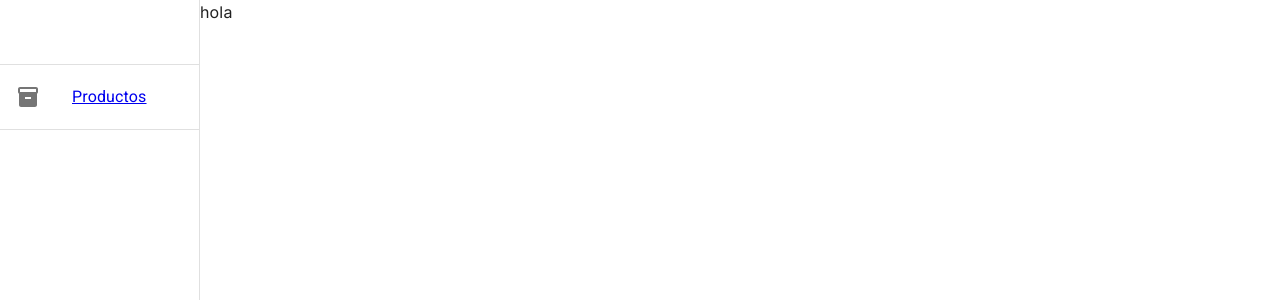
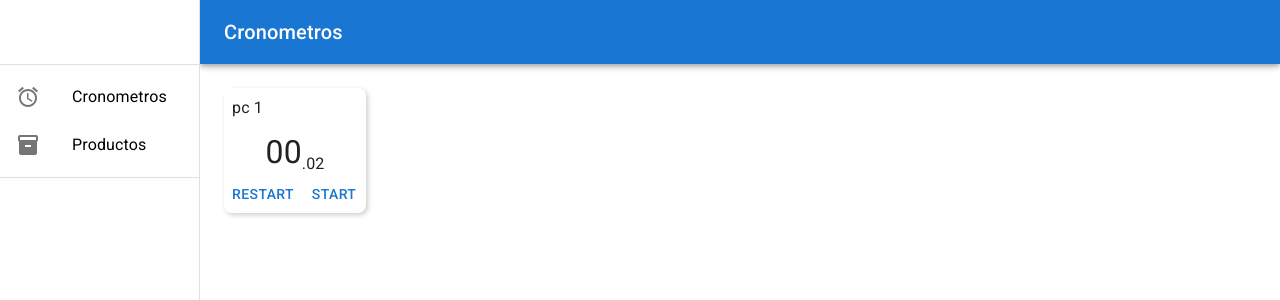
Before and after one commit to zovalger/JEANGER-APP, a Next.js app: page /dashboard/stopwatch in a window 1280 px wide. Shown: the top 300 px of the page. Built offline with nearby package versions, Linux system fonts and the light colour scheme; no server answers.

Commit message:
add: basic contorller stopwatch

```diff
--- a/package.json
+++ b/package.json
@@ -22,6 +22,7 @@
 		"eslint": "8.44.0",
 		"eslint-config-next": "13.4.9",
 		"formik": "^2.4.2",
+		"moment": "^2.29.4",
 		"next": "13.4.9",
 		"react": "18.2.0",
 		"react-dom": "18.2.0",
--- /dev/null
+++ b/src/api/Stopwatch.api.ts
@@ -0,0 +1,10 @@
+import { PROXY } from "@/config";
+import {Stopwatch } from "@/types";
+import axios from "axios";
+
+const url = `${PROXY}/api/stopwatch`;
+
+// ***************** consultas	*****************
+
+export const getAllStopwatchRequest = async (): Promise<Stopwatch[]> =>
+	(await axios.get(`${url}`)).data;
--- a/src/app/dashboard/components/AsidePanelLinks.tsx
+++ b/src/app/dashboard/components/AsidePanelLinks.tsx
@@ -17,7 +17,7 @@ const AsidePanelLinks = (
 		<Divider />
 		<List>
 			{moduleOptionsList.map((m) => (
-				<Link href={m.link} key={uuid()}>
+				<Link href={m.link} key={uuid()} style={{textDecoration:"none",color:"black"}}>
 					<ListItem disablePadding>
 						<ListItemButton>
 							<ListItemIcon>{<m.icon />}</ListItemIcon>
--- /dev/null
+++ b/src/app/dashboard/stopwatch/components/TimerItem.tsx
@@ -0,0 +1,130 @@
+import { useStopwatchContext } from "@/contexts/Stopwatch.context";
+import { Stopwatch } from "@/types";
+import { milisecondsToTime } from "@/utils/milisecondsToTime";
+import { Box, Button } from "@mui/material";
+import { useEffect, useState } from "react";
+
+interface props {
+	data: Stopwatch;
+}
+// _id, name, accumulatedTime, timeSeted, timeDate
+
+export default function TimerItem({ data }: props) {
+	const [timer, setTimer] = useState<Stopwatch>(data);
+
+	const { sendUpdateStopwatch, sendDeleteStopwatch } = useStopwatchContext();
+
+	const [referenceTime, setReferenceTime] = useState(Date.now());
+
+	useEffect(() => {
+		setInterval(() => {
+			setReferenceTime(Date.now());
+		}, 800);
+	}, []);
+
+	useEffect(() => {
+		if (!data) return;
+
+		setTimer(data);
+	}, [data]);
+
+	const onStart = () => {
+		const { accumulatedTime, timeDate } = timer;
+
+		const newTimeDate = timeDate
+			? timeDate
+			: accumulatedTime
+			? new Date(Date.now() - accumulatedTime)
+			: new Date(Date.now());
+
+		const newTimer = { ...timer, timeDate: newTimeDate, accumulatedTime: 0 };
+		setTimer(newTimer);
+		sendUpdateStopwatch(newTimer);
+	};
+
+	const onPause = () => {
+		const { timeDate, accumulatedTime } = timer;
+
+		if (!timeDate) return;
+
+		const newAccumulatedTime = timeDate
+			? Date.now() - new Date(timeDate).getTime()
+			: accumulatedTime;
+
+		const newTimer = {
+			...timer,
+			accumulatedTime: newAccumulatedTime,
+			timeDate: null,
+		};
+		setTimer(newTimer);
+		sendUpdateStopwatch(newTimer);
+	};
+
+	const onRestart = () => {
+		const newTimer = {
+			...timer,
+			accumulatedTime: 0,
+			timeSeted: 0,
+			timeDate: null,
+		};
+		setTimer(newTimer);
+		sendUpdateStopwatch(newTimer);
+	};
+
+	const getTime = (): {
+		format: { time: string; ms: string };
+		time: number;
+	} => {
+		const { timeDate, accumulatedTime } = timer;
+
+		const time = timeDate
+			? referenceTime - new Date(timeDate).getTime()
+			: accumulatedTime;
+
+		const format = milisecondsToTime(time);
+
+		return { format, time };
+	};
+
+	return (
+		<Box
+			sx={{
+				borderRadius: "8px",
+				boxShadow: "2px 2px 5px #0003",
+				display: "inline-block",
+			}}
+		>
+			{/* <Box>
+				<Button>cambiar</Button>
+			</Box> */}
+			<Box>
+				<Box sx={{m:".5rem"}}>{timer.name}</Box>
+				<Box sx={{ display: "flex",alignItems:"flex-end" ,justifyContent:"center",}}>
+					<Box sx={{ fontSize: "2rem" }}>{getTime().format.time}</Box>
+					<Box sx={{ fontSize: "1rem" }}>{getTime().format.ms}</Box>
+				</Box>
+				{/* <Box>{timer.accumulatedTime}</Box> */}
+				{/* <Box>{timer.timeSeted}</Box> */}
+			</Box>
+			<Box sx={{ display: "flex" }}>
+				<Button
+					disabled={!!timer.timeDate}
+					onClick={onRestart}
+					sx={{ flexGrow: 1 }}
+				>
+					Restart
+				</Button>
+
+				{!!timer.timeDate ? (
+					<Button onClick={onPause} sx={{ flexGrow: 1 }}>
+						Pause
+					</Button>
+				) : (
+					<Button onClick={onStart} sx={{ flexGrow: 1 }}>
+						Start
+					</Button>
+				)}
+			</Box>
+		</Box>
+	);
+}
--- a/src/app/dashboard/stopwatch/page.tsx
+++ b/src/app/dashboard/stopwatch/page.tsx
@@ -1,3 +1,55 @@
-const a = ()=><div>hola</div>
+"use client";
 
-export default  a
+import { useState } from "react";
+import Box from "@mui/material/Box";
+import Toolbar from "@mui/material/Toolbar";
+import { IconButton } from "@mui/material";
+import AddIcon from "@mui/icons-material/Add";
+
+import { asidePanelDashboardWidth } from "@/config";
+import AppBarModule from "@/app/components/AppBarModule";
+import { useStopwatchContext } from "@/contexts/Stopwatch.context";
+import TimerItem from "./components/TimerItem";
+
+export default function StopwatchHome() {
+	const { stopwatches } = useStopwatchContext();
+	return (
+		<>
+			<AppBarModule
+				name="Cronometros"
+				right={
+					<></>
+					// <IconButton
+					// 	color="inherit"
+					// 	aria-label="open drawer"
+					// 	edge="end"
+					// 	onClick={() => {
+					// 		setopenProductForm(true);
+					// 	}}
+					// 	// sx={{ mr: 2}}
+					// >
+					// 	<AddIcon />
+					// </IconButton>
+				}
+			/>
+
+			<Box
+				component="main"
+				sx={{
+					flexGrow: 1,
+					p: 3,
+					width: { sm: `calc(100% - ${asidePanelDashboardWidth}px)` },
+					height: "100vh",
+					overflow: "hidden",
+					overflowY: "scroll",
+				}}
+			>
+				<Toolbar />
+
+				{stopwatches.map((t) => (
+					<TimerItem key={t._id} data={t} />
+				))}
+			</Box>
+		</>
+	);
+}
--- a/src/app/layout.tsx
+++ b/src/app/layout.tsx
@@ -1,6 +1,6 @@
 import "./globals.css";
 import type { Metadata } from "next";
-import { Inter } from "next/font/google";
+//import { Inter } from "next/font/google";
 import CssBaseline from "@mui/material/CssBaseline";
 
 import "@fontsource/roboto/300.css";
@@ -10,7 +10,7 @@ import "@fontsource/roboto/700.css";
 import { GlobalContextProvider } from "@/contexts/Global.context";
 import { ProductContextProvider } from "@/contexts/Product.context";
 
-const inter = Inter({ subsets: ["latin"] });
+//const inter = Inter({ subsets: ["latin"] });
 
 export const metadata: Metadata = {
 	title: "Jeanger App",
@@ -31,7 +31,12 @@ export default function RootLayout({
 			<GlobalContextProvider>
 				<ProductContextProvider>
 					<CssBaseline />
-					<body className={inter.className}>{children}</body>
+					<body
+
+					//</ProductContextProvider>className={inter.className					}
+					>
+						{children}
+					</body>
 				</ProductContextProvider>
 			</GlobalContextProvider>
 		</html>
--- a/src/app/page.tsx
+++ b/src/app/page.tsx
@@ -10,7 +10,7 @@ interface Props {
 		 * Injected by the documentation to work in an iframe.
 		 * You won't need it on your project.
 		 */
-	window?: () => Window;
+		// window?: () => Window;
 	}
 
 export default function Home(props: Props) {
--- a/src/config/moduleOptionsList.ts
+++ b/src/config/moduleOptionsList.ts
@@ -1,10 +1,19 @@
 import Inventory2Icon from "@mui/icons-material/Inventory2";
+import AccessAlarmIcon from "@mui/icons-material/AccessAlarm";
+
 const moduleOptionsList = [
+	{
+		name: "Cronometros",
+		icon: AccessAlarmIcon,
+		link: "/dashboard/stopwatch"
+	},
 	{
 		name: "Productos",
 		icon: Inventory2Icon,
     link: "/dashboard/products"
 	},
+
+
 ];
 
 export default moduleOptionsList;
--- a/src/contexts/Stopwatch.context.tsx
+++ b/src/contexts/Stopwatch.context.tsx
@@ -12,24 +12,59 @@ import {
 } from "react";
 import { PROXY } from "@/config";
 import { StopwatchEvents } from "@/config/SocketEventsSystem";
+import { getAllStopwatchRequest } from "@/api/Stopwatch.api";
+import { log } from "console";
 
 interface ContextProps {
 	stopwatches: Stopwatch[];
 	setStopwatches: Dispatch<SetStateAction<Stopwatch[]>>;
-}
 
-interface productsIndexed {
-	[productId: string]: Stopwatch;
+	sendCreateStopwatch(data: Stopwatch): void;
+	sendUpdateStopwatch(data: Stopwatch): void;
+	sendDeleteStopwatch(_id: string): void;
 }
 
 const StopwatchContext = createContext<ContextProps>({
-	stopwatches: [],
+	stopwatches: [
+		{
+			_id: "1",
+			name: "pc 1",
+			timeDate: null,
+			accumulatedTime: 20,
+			timeSeted: 360,
+		},
+	],
 	setStopwatches: (): Stopwatch[] => [],
+	sendCreateStopwatch: (data: Stopwatch): void => {},
+	sendUpdateStopwatch: (data: Stopwatch): void => {},
+	sendDeleteStopwatch: (_id: string): void => {},
 });
 
 export const StopwatchContextProvider = ({ children }: propsWithChildren) => {
 	const [socket, setSocket] = useState<Socket | null>(null);
-	const [stopwatches, setStopwatches] = useState<Stopwatch[]>([]);
+
+	const [stopwatches, setStopwatches] = useState<Stopwatch[]>([
+		{
+			_id: "1",
+			name: "pc 1",
+			timeDate: null,
+			accumulatedTime: 0,
+			timeSeted: 0,
+		},
+		{
+			_id: "2",
+			name: "pc 2",
+			timeDate: null,
+			accumulatedTime: 0,
+			timeSeted: 0,
+		},
+	]);
+
+	useEffect(() => {
+		getAllStopwatchRequest()
+			.then((data) => setStopwatches(data))
+			.catch((error) => console.log(error));
+	}, []);
 
 	// ****************************************************************************
 	// 										          Funciones de gestion
@@ -62,11 +97,14 @@ export const StopwatchContextProvider = ({ children }: propsWithChildren) => {
 	useEffect(() => {
 		if (socket) return;
 
-		const soc = io(`${PROXY}`);
+		try {
+			const soc = io(`${PROXY}`);
 
-		setSocket(soc);
-		setListeners(soc);
-
+			setSocket(soc);
+			setListeners(soc);
+		} catch (error) {
+			console.log(error);
+		}
 		// return () => {
 		// 	second;
 		// };
@@ -96,7 +134,15 @@ export const StopwatchContextProvider = ({ children }: propsWithChildren) => {
 	};
 
 	return (
-		<StopwatchContext.Provider value={{ stopwatches, setStopwatches }}>
+		<StopwatchContext.Provider
+			value={{
+				stopwatches,
+				setStopwatches,
+				sendCreateStopwatch,
+				sendUpdateStopwatch,
+				sendDeleteStopwatch,
+			}}
+		>
 			{children}
 		</StopwatchContext.Provider>
 	);
--- /dev/null
+++ b/src/utils/milisecondsToTime.ts
@@ -0,0 +1,49 @@
+export function addZero(n: number) {
+	n = Math.abs(n);
+
+	return (n < 10 ? "0" : "") + n;
+}
+
+export function milisecondsToTime(
+	s: number,
+	op = {
+		hrs: true,
+		mins: true,
+		secs: true,
+		ms: true,
+		msUnjoin: false,
+		inObject: false,
+	}
+) {
+	let ms = s % 1000;
+	s = (s - ms) / 1000;
+	let secs = s % 60;
+	s = (s - secs) / 60;
+	let mins = s % 60;
+	let hrs = (s - mins) / 60;
+
+	ms = Math.floor(ms / 10);
+
+	return {
+				time: hrs
+					? addZero(hrs) + ":" + addZero(mins) + ":" + addZero(secs)
+					: mins
+					? addZero(mins) + ":" + addZero(secs)
+					: addZero(secs),
+				ms: "." + addZero(ms),
+		  }
+
+}
+
+// export function milisecondsToObject(s) {
+//   let ms = s % 1000;
+//   s = (s - ms) / 1000;
+//   let secs = s % 60;
+//   s = (s - secs) / 60;
+//   let mins = s % 60;
+//   let hrs = (s - mins) / 60;
+
+//   // ms = Math.floor(ms / 10);
+
+//   return { hrs, mins, secs, ms };
+// }
```
Also changed, not shown: src/types.ts (+5 -8 lines), 1 other file (tests, documents, lock files or other folders). Lines whose indentation alone changed are shown as unchanged.
